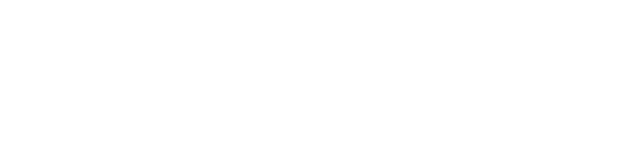
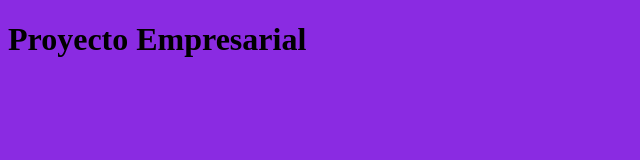
Before and after one commit to xau1210/CursoGit, a plain HTML site: page index.html in a window 1280 px wide. Shown: the whole page, without its empty margins (0-640 px from the left). Drawn offline with Linux system fonts and the light colour scheme.

```diff
--- a/index.html
+++ b/index.html
@@ -4,8 +4,9 @@
     <meta charset="UTF-8">
     <meta name="viewport" content="width=device-width, initial-scale=1.0">
     <title>Document</title>
+    <link rel="stylesheet" href="style/style.css">
 </head>
 <body>
-
+    <h1>Proyecto Empresarial</h1>
 </body>
 </html>
--- /dev/null
+++ b/style/style.css
@@ -0,0 +1,3 @@
+body{
+    background-color: blueviolet;
+}
```
Also changed, not shown: js/js.js (added).
